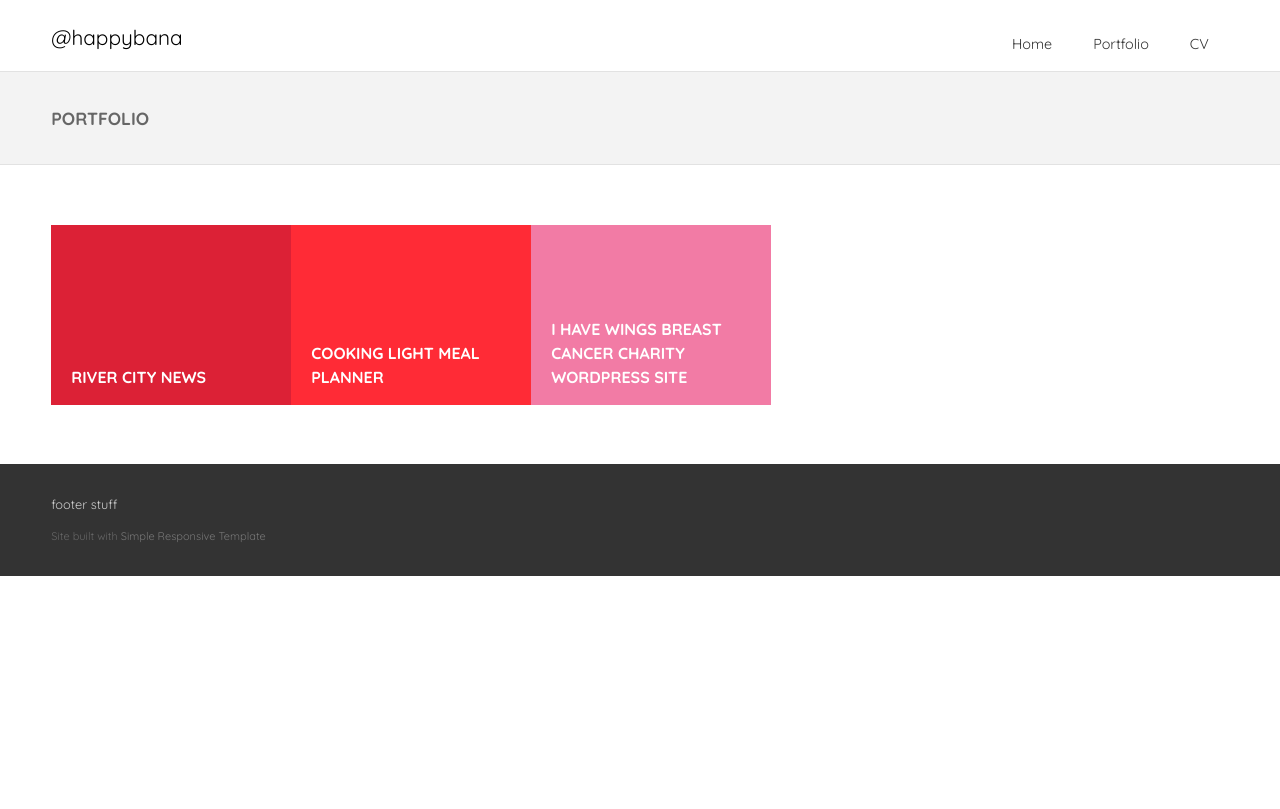
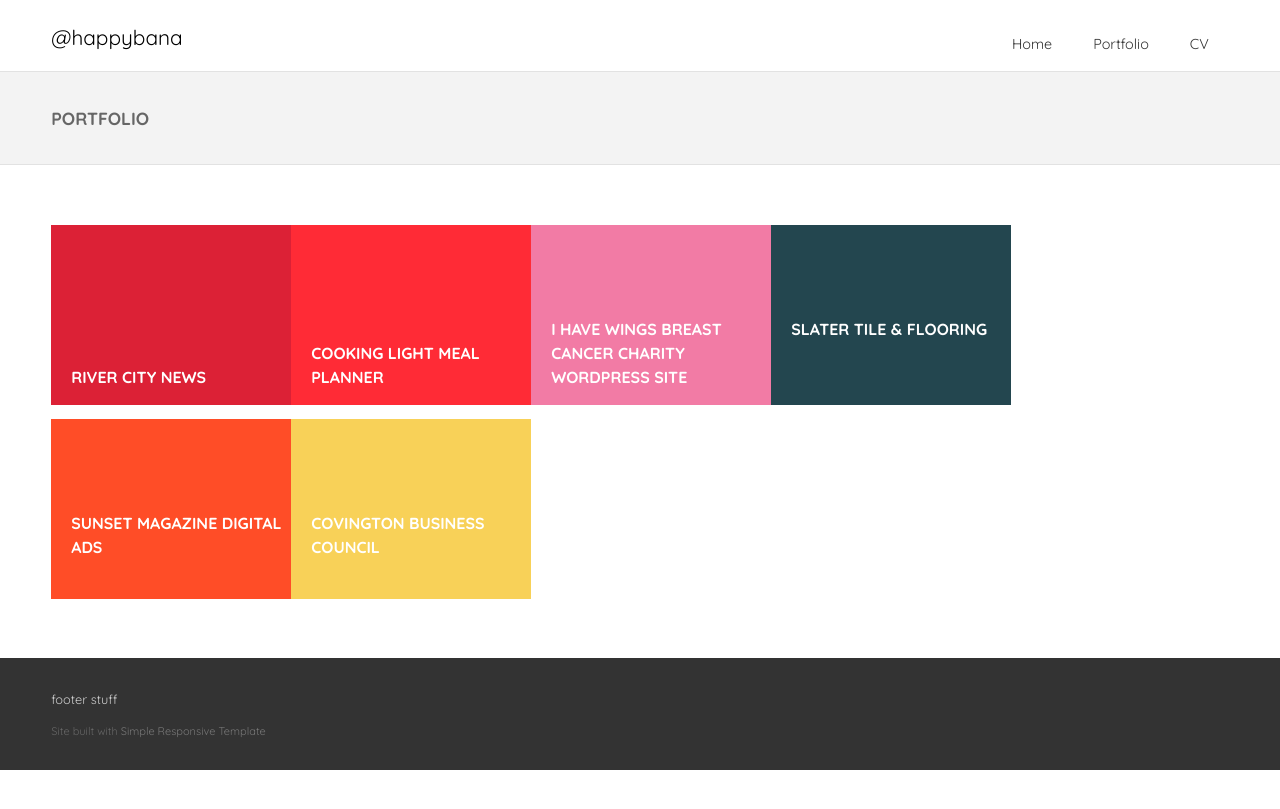
Before and after one commit to banbanbana/happybana.github.io, a Jekyll site: the page portfolio.html, which Jekyll copies as it is, in a window 1280 px wide. Shown: the top 809 px of the page. Built offline with Jekyll 4.4.1, drawn with Linux system fonts in a browser that asks for light colours; some web fonts are replaced.

Commit message:
Update portfolio.html

```diff
--- a/portfolio.html
+++ b/portfolio.html
@@ -100,6 +100,9 @@
                 <a href="https://www.behance.net/gallery/20028395/River-City-News" target="_blank"><h1 id="project1">River City News</h1></a>
                 <a href="https://www.behance.net/gallery/13283693/Cooking-Light-Weeknight-Meal-Planner" target="_blank"><h1 id="project2">Cooking Light Meal Planner</h1></a>
                 <a href="https://www.behance.net/gallery/22524727/I-Have-Wings-Breast-Cancer-Charity-Website" target="_blank"><a href="" target="_blank"><h1 id="project3">I Have Wings Breast Cancer Charity WordPress Site</h1></a>
+                <a href="https://www.behance.net/gallery/22982075/Slater-Tile-Flooring" target="_blank"><a href="" target="_blank"><h1 id="project4">Slater Tile &amp; Flooring</h1></a>
+                <a href="https://www.behance.net/gallery/21171111/Sunset-Magazine-Digital-Ads" target="_blank"><a href="" target="_blank"><h1 id="project5">Sunset Magazine Digital Ads</h1></a>
+                <a href="https://www.behance.net/gallery/16475287/Covington-Business-Council" target="_blank"><a href="" target="_blank"><h1 id="project6">Covington Business Council</h1></a>
 
 
 
```
